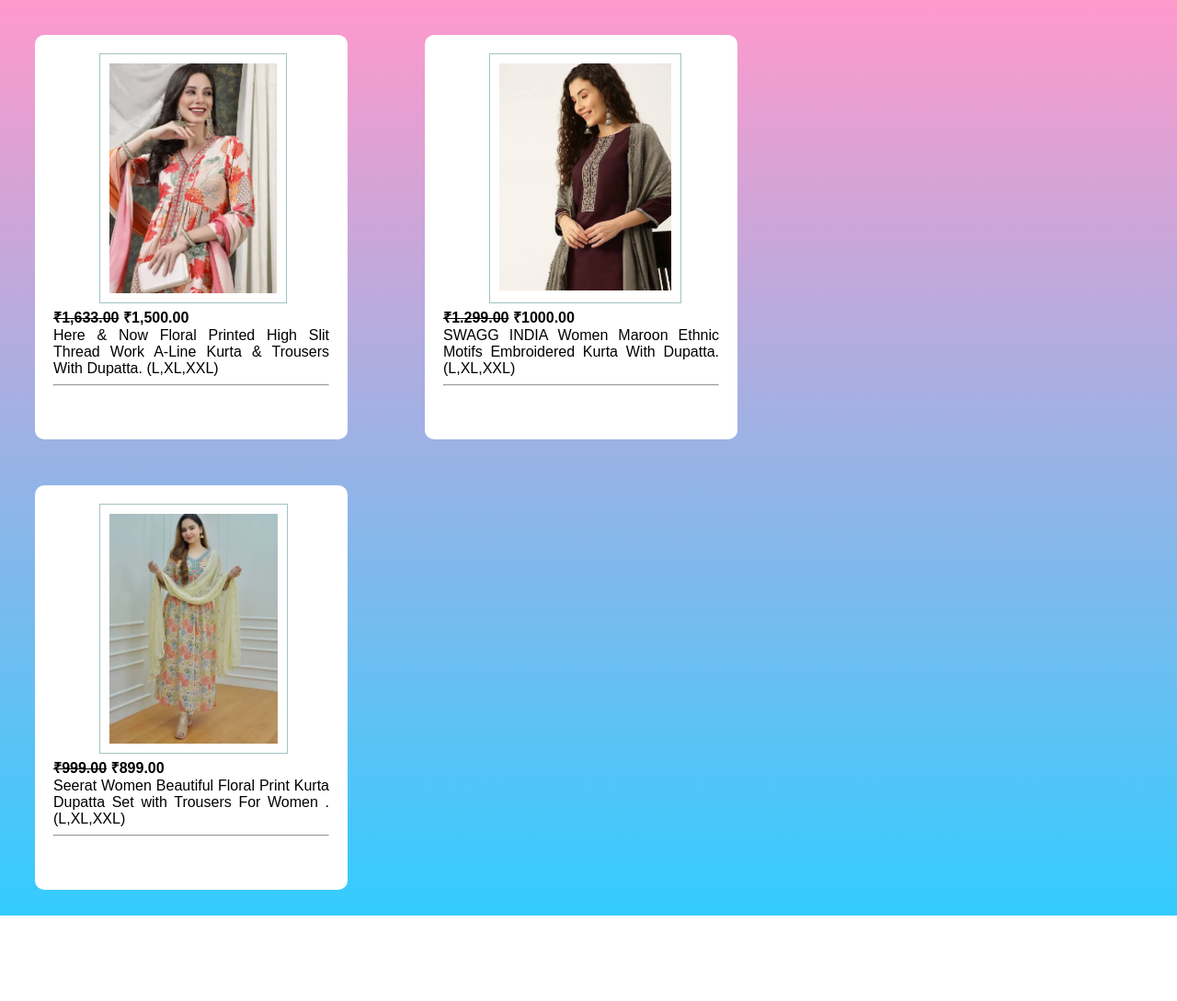
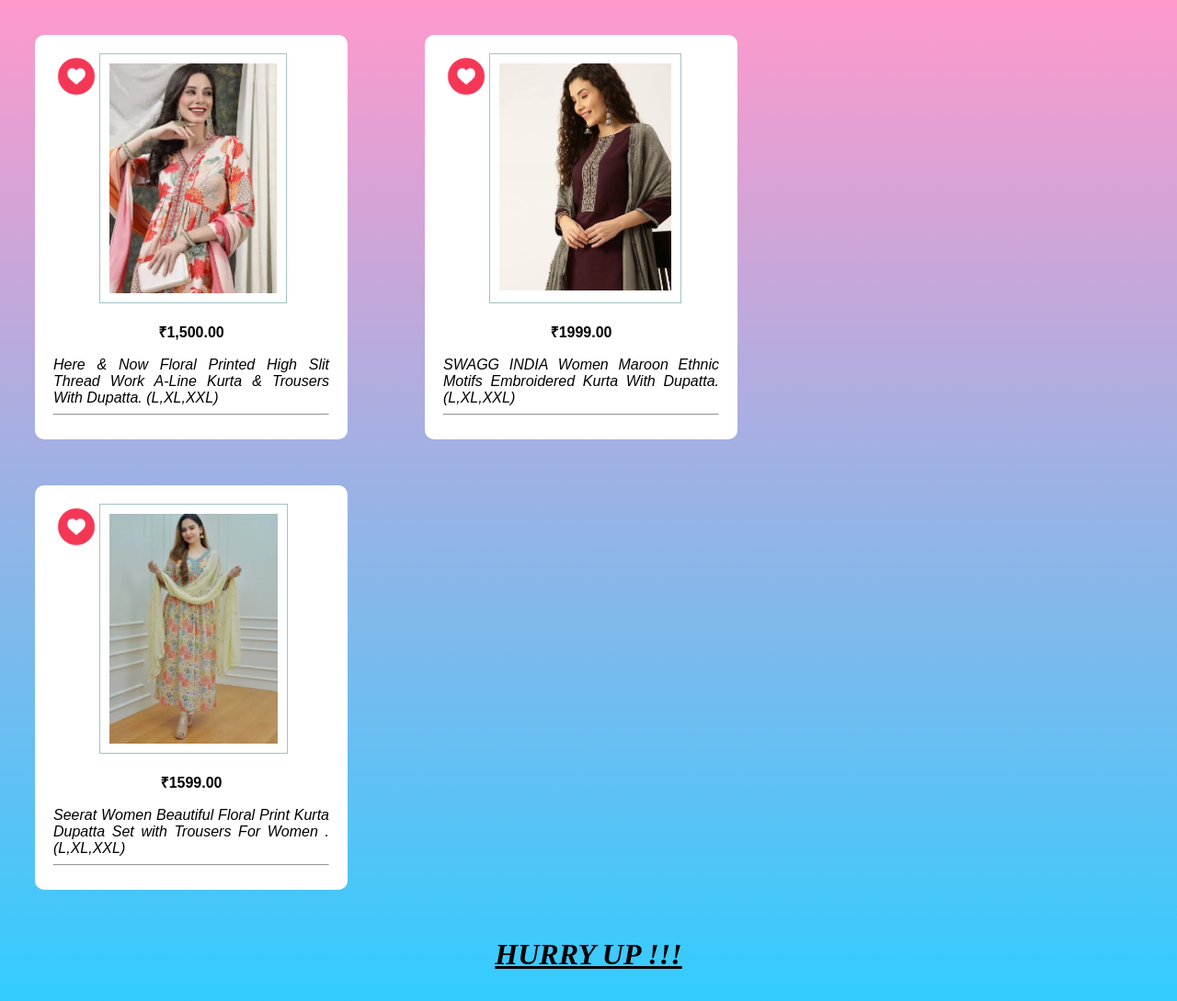
Before and after one commit to anuradhawavge04/icp-8-asignment-15, a plain HTML site: page index.html in a window 1280 px wide. Shown: the whole page at 92% size. Before the commit the page ends 996 px from the top, so only its background shows below. Drawn offline with Linux system fonts and the light colour scheme.

Commit message:
hurry up image added

```diff
--- a/index.html
+++ b/index.html
@@ -32,32 +32,41 @@
             background-color:#ff99bb;
             transition: 2s;
         }
+        .like{
+            position: fixed;
+            height: 50px;
+
+        }
+
     </style>
 </head>
 
 <body>
 
     <div class="cards">
+        <img src="like.png" alt="like" class="like"/>
        <img class="dress" src="dress1.png" height="250px" alt="kurti dupatta set"/><br>
-       <b><del>₹1,633.00</del> ₹1,500.00</b><br>
-       Here & Now Floral Printed High Slit Thread Work A-Line Kurta & Trousers With Dupatta. (L,XL,XXL)
+       <b><p align="center">₹1,500.00</p></b>
+       <i>Here & Now Floral Printed High Slit Thread Work A-Line Kurta & Trousers With Dupatta. (L,XL,XXL)</i>
        <hr>
 
     </div>
     <div class="cards">
+        <img src="like.png" alt="like" class="like"/>
         <img class="dress" src="dress2.png" height="250px" alt="kurti dupatta set"/><br>
-        <b><del>₹1.299.00</del> ₹1000.00</b><br>
-        SWAGG INDIA Women Maroon Ethnic Motifs Embroidered Kurta With Dupatta.(L,XL,XXL)
+        <b><p align="center">₹1999.00</p></b>
+       <i> SWAGG INDIA Women Maroon Ethnic Motifs Embroidered Kurta With Dupatta.(L,XL,XXL)</i>
         <hr>
 
     </div>
     <div class="cards">
+        <img src="like.png" alt="like" class="like"/>
         <img class="dress" src="dress3.png" height="250px" alt="kurti dupatta set"/><br>
-        <b><del>₹999.00</del> ₹899.00</b><br>
-       Seerat Women Beautiful Floral Print Kurta Dupatta Set with Trousers For Women .(L,XL,XXL)
+        <b><p align="center">₹1599.00</p></b>
+       <i>Seerat Women Beautiful Floral Print Kurta Dupatta Set with Trousers For Women .(L,XL,XXL)</i>
         <hr>
-
     </div>
+   <h1> <u><b><i><p align="center">HURRY UP !!!</p></i></b></u></h1>
 
 </body>
 
```
Also changed, not shown: hurryup.png (added).
